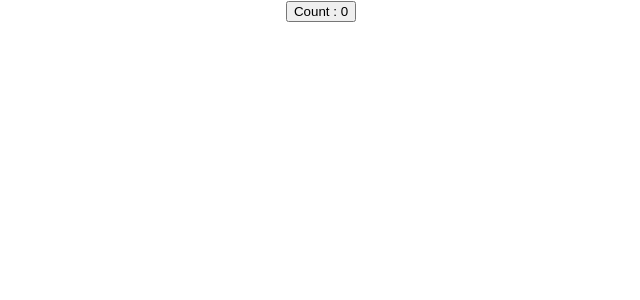
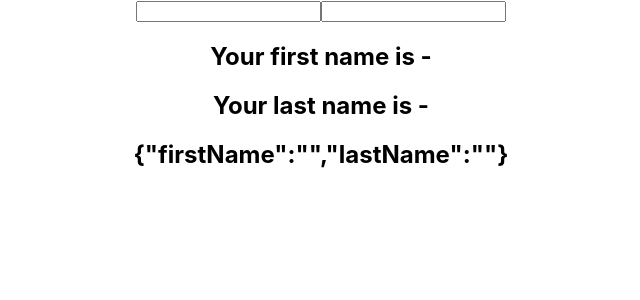
Before and after one commit to SrijanShovit/React-Hooks, a React (Create React App) app: page / in a window 1280 px wide. Shown: the top 300 px of the page, without its empty margins (319-959 px from the left). Built offline with nearby package versions, Linux system fonts and the light colour scheme.

Commit message:
useState with object

```diff
--- a/src/App.js
+++ b/src/App.js
@@ -1,15 +1,12 @@
 
 import './App.css';
-import CounterComponent from './Components/CounterComponent';
-import HookCounterTwo from './Components/HookCounterTwo';
-import ClassCounterTwo from './Components/ClassCounterTwo';
+import HookCounterThree from './Components/HookCounterThree';
 
 function App() {
   return (
     <div className="App">
-      {/* <CounterComponent/> */}
-      {/* <HookCounterTwo/> */}
-      <ClassCounterTwo/>
+
+    <HookCounterThree/>
 
     </div>
   );
--- /dev/null
+++ b/src/Components/HookCounterThree.js
@@ -0,0 +1,32 @@
+import React,{useState} from 'react'
+//actually setState merges the old and new states automatically but
+//useState does not do so so chnage in firstName will cause removal of lastName
+//and vice versa
+//so spread operator is used and changing variable is overridden
+
+function HookCounterThree() {
+
+    const [name,setName] = useState({firstName : '', lastName : ''})
+    return (
+        <div>
+            <form>
+                <input type="text"
+                value={name.firstName}
+                //just make a replica of name object and only update firstName variable
+                onChange={e=>setName({...name,firstName : e.target.value})}
+                />
+                <input type="text"
+                value={name.lastName}
+                //just make a replica of name object and only update lastName variable
+                onChange={e=>setName({...name,lastName : e.target.value})}
+                />
+
+                <h2>Your first name is - {name.firstName}</h2>
+                <h2>Your last name is - {name.lastName}</h2>
+                <h2>{JSON.stringify(name)}</h2>
+            </form>
+        </div>
+    )
+}
+
+export default HookCounterThree
```
